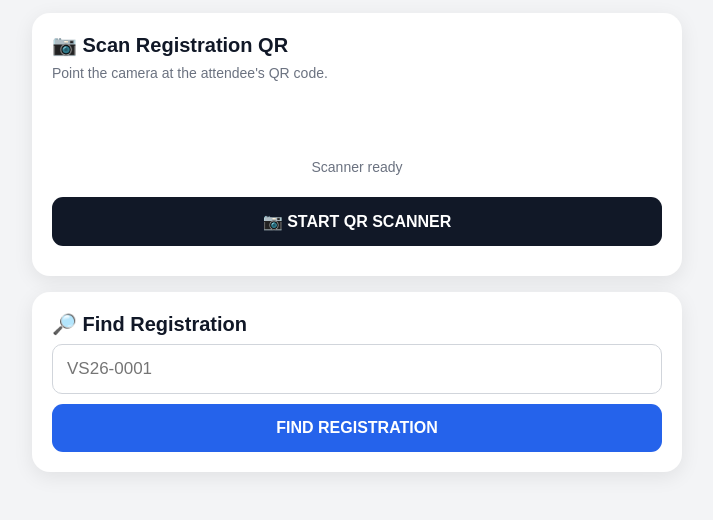
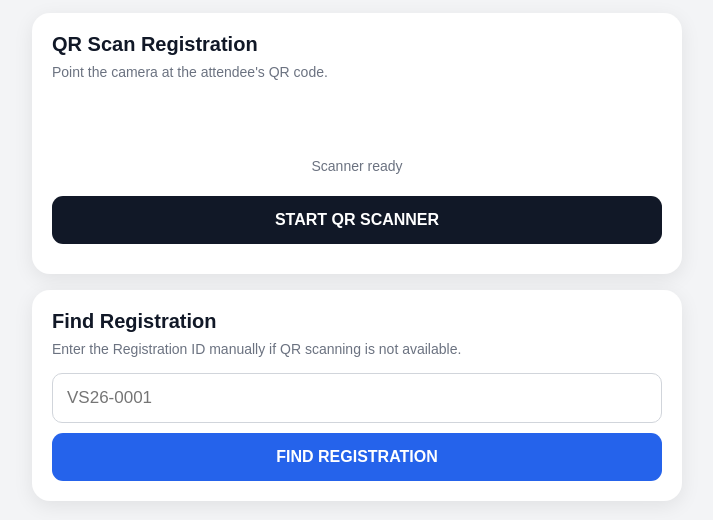
Before and after one commit to FajalKasmani/vikas-saptah-scanner, a plain HTML site: page index.html in a window 1280 px wide. Shown: the part 122-642 px from the top of the page, without its empty margins (283-996 px from the left). Drawn offline with Linux system fonts and the light colour scheme; a script that the page names is missing.

Commit message:
Update QR scanner labels and comments in HTML

```diff
--- a/index.html
+++ b/index.html
@@ -44,12 +44,12 @@
     </header>
 
 
-    <!-- SCANNER CARD -->
+    <!-- QR SCANNER -->
 
     <section class="card">
 
       <h2>
-        📷 Scan Registration QR
+        QR Scan Registration
       </h2>
 
       <p class="muted">
@@ -73,17 +73,19 @@
 
       <button
         id="startScannerBtn"
+        type="button"
         class="btn btn-dark"
       >
-        📷 START QR SCANNER
+        START QR SCANNER
       </button>
 
 
       <button
         id="stopScannerBtn"
+        type="button"
         class="btn btn-danger hidden"
       >
-        🛑 STOP SCANNER
+        STOP SCANNER
       </button>
 
 
@@ -100,8 +102,13 @@
     <section class="card">
 
       <h2>
-        🔎 Find Registration
+        Find Registration
       </h2>
+
+      <p class="muted">
+        Enter the Registration ID manually if QR scanning is not available.
+      </p>
+
 
       <input
         id="registrationId"
@@ -114,6 +121,7 @@
 
       <button
         id="findBtn"
+        type="button"
         class="btn btn-primary"
       >
         FIND REGISTRATION
@@ -136,16 +144,18 @@
   </div>
 
 
-  <!-- QR LIBRARY -->
+  <!-- QR SCANNER LIBRARY -->
 
   <script
     src="https://unpkg.com/html5-qrcode@2.3.8/html5-qrcode.min.js"
   ></script>
 
 
-  <!-- OUR APP -->
+  <!-- APPLICATION JS -->
 
-  <script src="./app.js"></script>
+  <script
+    src="./app.js"
+  ></script>
 
 </body>
 
```
